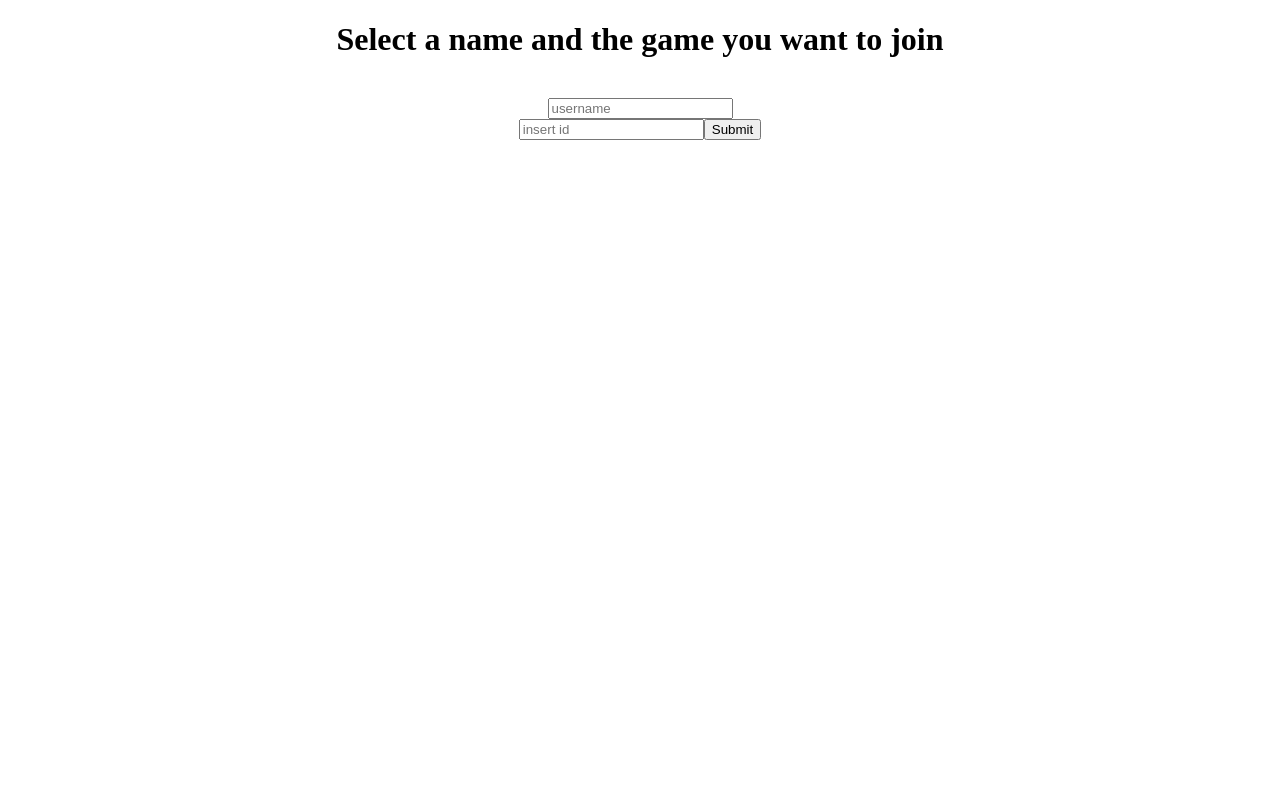
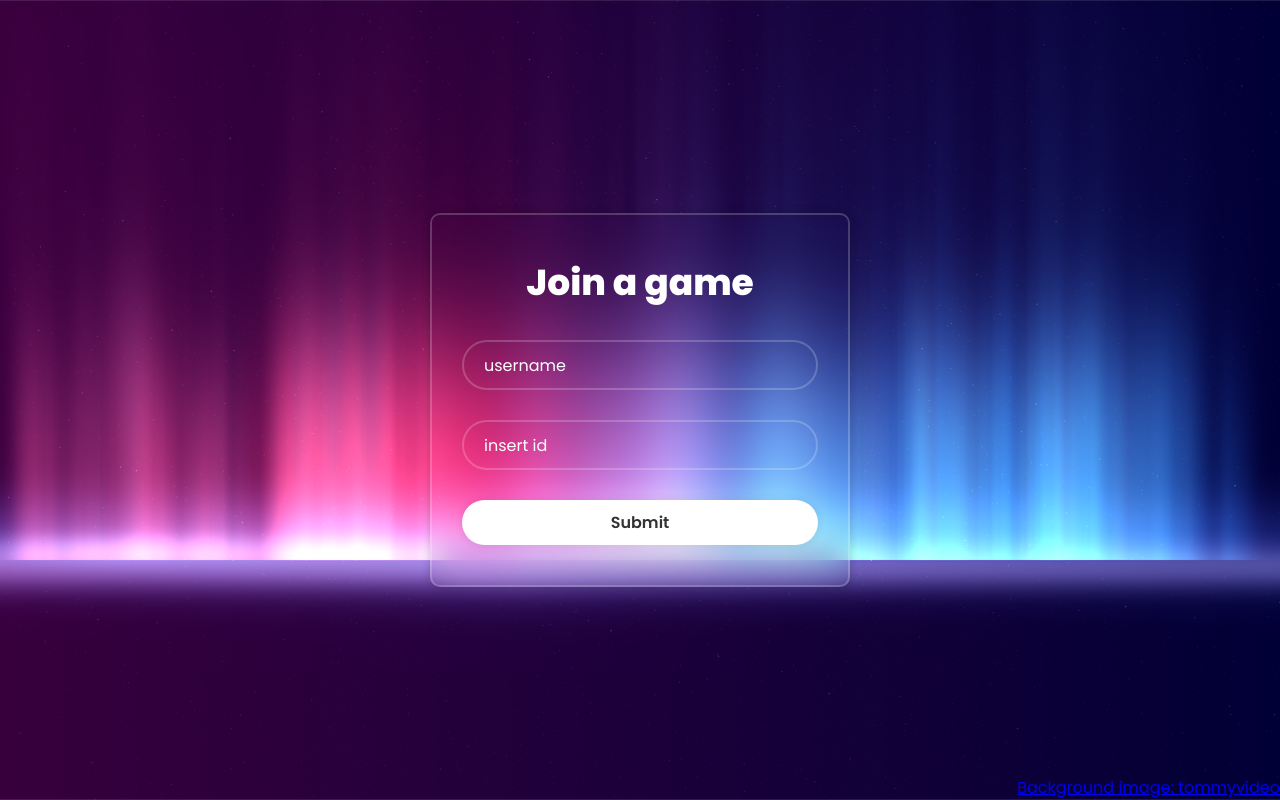
Before and after one commit to CookieInside/bingo, a Flask app: page / in a window 1280 px wide. Run offline with Flask 3, Linux system fonts and the light colour scheme.

Commit message:
new design landing

```diff
--- /dev/null
+++ b/static/css/landing.css
@@ -0,0 +1,88 @@
+@import url("https://fonts.googleapis.com/css2?family=Poppins:wght@300;400;500;600;800;900&display=swap");
+
+*{
+    margin: 0;
+    padding: 0;
+    box-sizing: border-box;
+    font-family: "Poppins", sans-serif;
+}
+
+body{
+    display: flex;
+    justify-content: center;
+    align-items: center;
+    min-height: 100vh;
+    background: url("BGlanding.png") no-repeat;
+    background-size: cover;
+    background-position: center;
+}
+
+.wrapper {
+    width: 420px;
+    background: transparent;
+    border: 2px solid rgba(255, 255, 255, .2);
+    backdrop-filter: blur(20px);
+    box-shadow: 0 0 10px rgba(0, 0, 0, .2);
+    color: #fff;
+    border-radius: 10px;
+    padding-left: 30px;
+    padding-right: 30px;
+    padding-top: 40px;
+    padding-bottom: 40px;
+}
+
+.wrapper h1{
+    font-size: 36px;
+    text-align: center;
+}
+
+.wrapper .input-box{
+    width: 100%;
+    height: 50px;
+    margin: 30px 0;
+}
+
+.input-box input{
+    width: 100%;
+    height: 100%;
+    background: transparent;
+    border: none;
+    outline: none;
+    border: 2px solid rgba(255, 255, 255, .2);
+    border-radius: 40px;
+    font-size: 16px;
+    color: #fff;
+    padding-left: 20px;
+}
+
+.input-box input::placeholder{
+    color: #fff;
+}
+
+.input-box i{
+    position: absolute;
+    right: 20px;
+    top: 50%;
+    transform: translateY(-50%);
+    font-size: 20px;
+}
+
+.wrapper .btn{
+    width: 100%;
+    height: 45px;
+    background: #fff;
+    border: none;
+    outline: none;
+    border-radius: 40px;
+    box-shadow: 0 0 10px rgba(0, 0, 0, .1);
+    cursor: pointer;
+    font-size: 16px;
+    color: #333;
+    font-weight: 600;
+}
+
+a{
+    position: absolute;
+    right: 0%;
+    bottom: 0%;
+}
--- a/templates/landing.html
+++ b/templates/landing.html
@@ -2,16 +2,23 @@
 <html>
 <head>
     <title >game lobby</title>
-    <link rel="stylesheet" type="text/css" href="">
+    <link rel="stylesheet" type="text/css" href="{{ url_for('static', filename='css/landing.css') }}">
+    <link href='https://unpkg.com/boxicons@2.1.4/css/boxicons.min.css' rel='stylesheet'>
 </head>
 <body>
-    <center>
-        <h1>Select a name and the game you want to join</h1>
-        <br>
-        <input type="text" placeholder="username" id="nameInput">
-        <br>
-        <input type="text" placeholder="insert id" id="idInput"><input type="submit" value="Submit" onclick='window.location.href = "/join/" + document.getElementById("idInput").value + "/" + document.getElementById("nameInput").value'>
-    </center>
+    <div class="wrapper">
+        <form action="">
+            <h1>Join a game</h1>
+            <div class="input-box">
+                <input type="text" placeholder="username" id="nameInput" required>
+            </div>
+            <div class="input-box">
+                <input type="text" placeholder="insert id" id="idInput" required>
+            </div>
+            <button class="btn" type="submit" value="Submit" onclick='window.location.href = "/join/" + document.getElementById("idInput").value + "/" + document.getElementById("nameInput").value'>Submit</button>
+        </form>
+    </div>
+    <a href="https://pixabay.com/users/tommyvideo-3092371/" target="_blank">Background image: tommyvideo</a>
 </body>
 <script src="{{ url_for('static', filename='js/jquery-360-min.js') }}"></script>
 </html>
```
Also changed, not shown: static/css/BGlanding.png (added).
